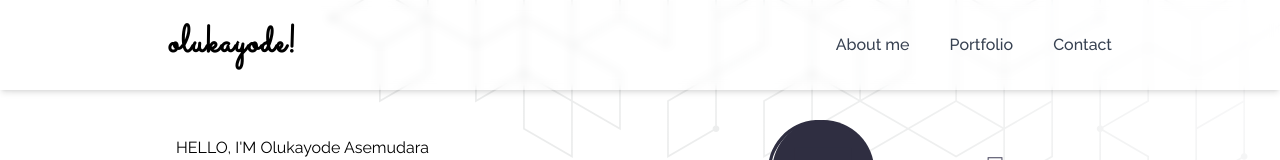
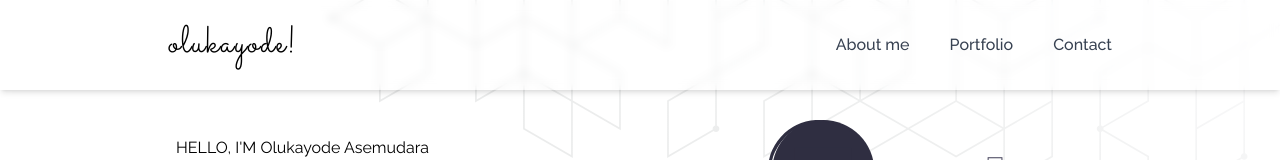
Before and after one commit to blaqnativity/myportfolios.com, a Nuxt app: page / in a window 1280 px wide. Shown: the top 160 px of the page. Built offline with nearby package versions, Linux system fonts and the light colour scheme.

Commit message:
new edit

```diff
--- a/assets/css/tailwind.css
+++ b/assets/css/tailwind.css
@@ -28,7 +28,7 @@ body {
 
 /* ============reuseable components CSS=============== */
 .logo {
-  @apply text-[2.4em] font-semibold;
+  @apply text-[2.4em] font-medium;
   font-family: "Sacramento", cursive;
   letter-spacing: 1px;
 }
```
